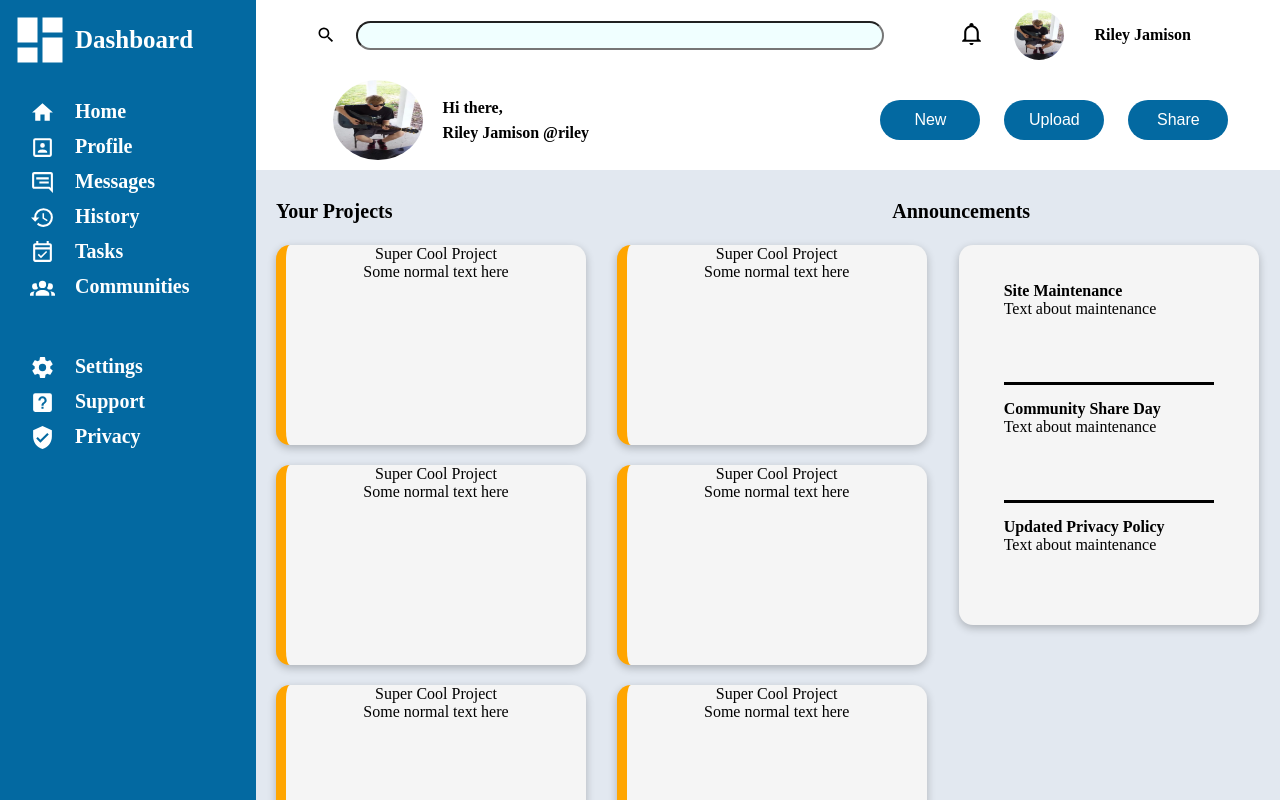
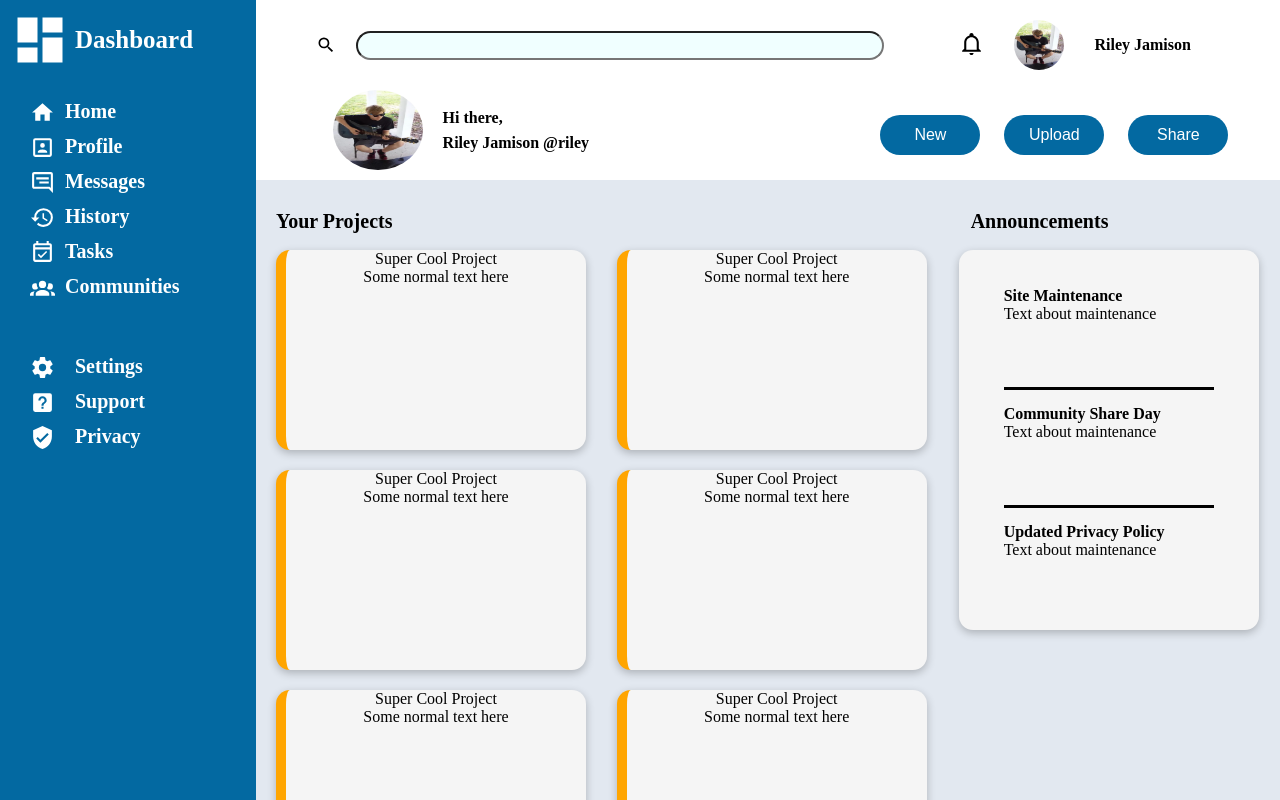
Before and after one commit to rileyjson/admin-dashboard, a plain HTML site: page index.html in a window 1280 px wide. Shown: the top 800 px of the page. Drawn offline with Linux system fonts and the light colour scheme.

Commit message:
Finished main section of page

```diff
--- a/index.html
+++ b/index.html
@@ -124,7 +124,7 @@
                     </div>
             </div>
 
-            <div class="trending">
+            <!-- <div class="trending">
                 <p>Trending</p>
             <div class="trending-card">
                 <img src="" alt="">
@@ -142,7 +142,7 @@
                 <img src="" alt="">
                 <p>@account</p>
                 <p>Description</p>
-            </div>
+            </div> -->
         </div>
         </div>
     </div>
--- a/style.css
+++ b/style.css
@@ -15,7 +15,7 @@
 .header {
   display: grid;
   grid-template-columns: 2fr 1fr 2fr;
-  grid-template-rows: 70px 100px;
+  grid-template-rows: 1fr 1fr;
 }
 
 .main-user-profile {
@@ -24,6 +24,7 @@
   grid-row: 2 / 3;
   justify-self: center;
   align-self: center;
+  padding-bottom: 10px;
   gap: 20px;
 }
 
@@ -149,7 +150,6 @@ button:hover {
   list-style-type: none;
   margin: 30px;
   grid-auto-flow: column;
-  grid-template-columns: 35px;
   gap: 10px;
 }
 
@@ -198,21 +198,24 @@ button:hover {
 
 .ann {
   grid-column: 3 / 4;
-  grid-row: 2/3;
+  grid-row: 1/2;
   font-size: 20px;
+  padding-top: 30px;
+  justify-self: center;
   font-weight: bold;
 }
 
 .card-title {
   display: grid;
-  grid-template-rows: 30px;
+  grid-template-rows: 1fr;
+  grid-template-columns: 200px;
   grid-column: span 3;
 }
 
 .main {
   background-color: #e2e8f0;
   display: grid;
-  grid-template-rows: 75px repeat(3, 1fr);
+  grid-template-rows: 70px;
 }
 
 .announcements {
@@ -246,11 +249,6 @@ button:hover {
   border-bottom: solid;
 }
 
-.trending {
-  grid-column: 3 / 4;
-  grid-row: 3 / 4;
-}
-
 .main .card {
   background-color: #f5f5f5;
   text-align: center;
```
